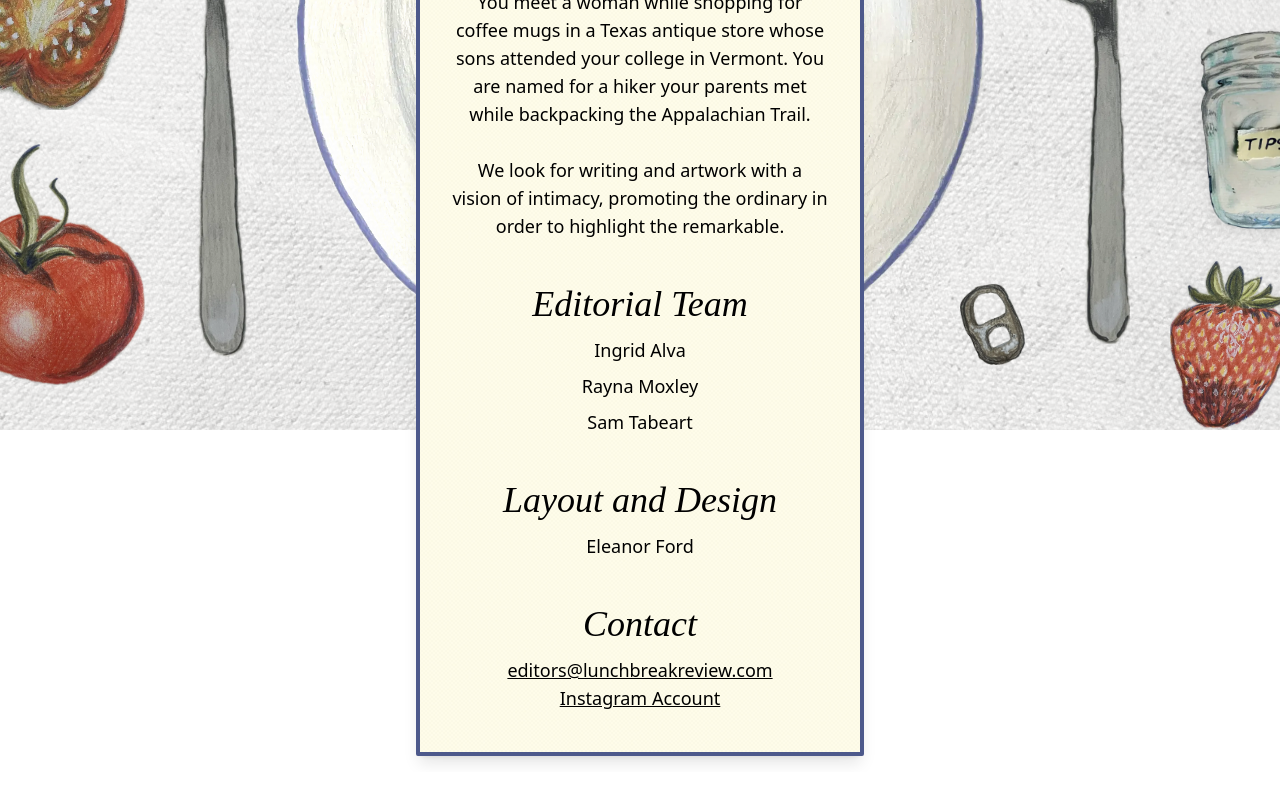
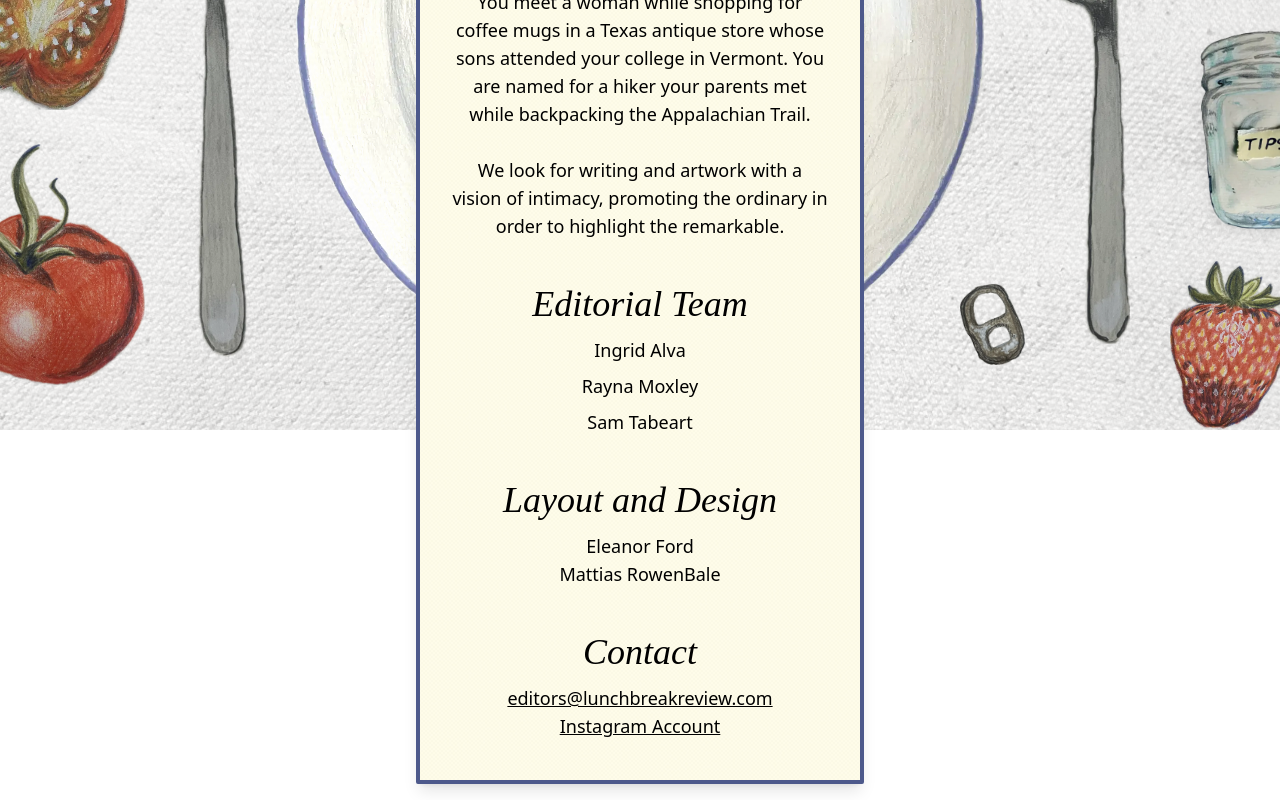
Before and after one commit to stabeart/lunch-break, a React (Vite) app: page /about in a window 1280 px wide. Shown: the part 370-1170 px from the top of the page. Before the commit the page ends 1142 px from the top, so only its background shows below. Built offline with nearby package versions, Linux system fonts and the light colour scheme; the HTML template or start-up script is replaced by a standard one.

Commit message:
added mattias to masthead

```diff
--- a/src/components/About.jsx
+++ b/src/components/About.jsx
@@ -24,6 +24,7 @@ const About = () => {
           <div>
             <h2 className="text-2xl mb-4">Layout and Design</h2>
             <p clasName="mb-2">Eleanor Ford</p>
+            <p clasName="mb-2">Mattias RowenBale</p>
           </div>
 
           <div>
```
